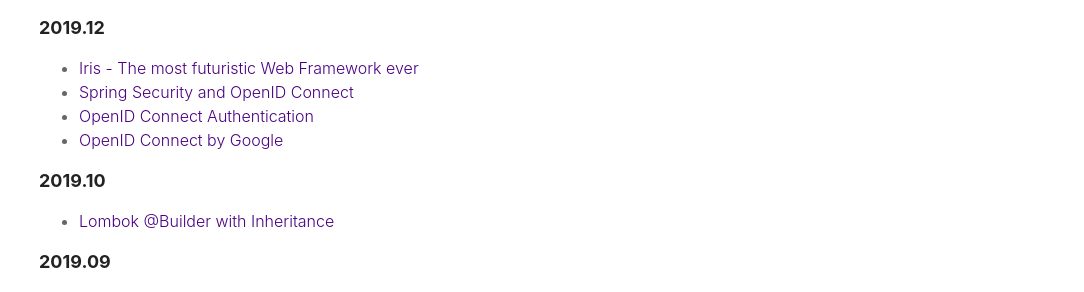
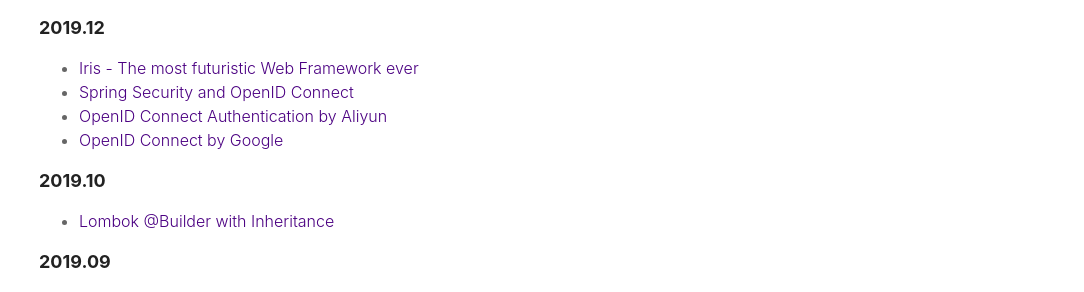
Before and after one commit to Jiangew/jiangew.github.io, a Jekyll site: the page built from hub.md, in a window 1280 px wide and 900 px high. Shown: the part 212-504 px from the top of the window, without its empty margins (196-1280 px from the left). Built offline with Jekyll 4.4.1, drawn with Linux system fonts in a browser that asks for light colours.

Commit message:
polish hub

```diff
--- a/hub.md
+++ b/hub.md
@@ -9,7 +9,7 @@
 
 * [Iris - The most futuristic Web Framework ever](https://iris-go.com)
 * [Spring Security and OpenID Connect](https://www.baeldung.com/spring-security-openid-connect)
-* [OpenID Connect Authentication](https://www.alibabacloud.com/help/zh/doc-detail/48019.htm)
+* [OpenID Connect Authentication by Aliyun](https://www.alibabacloud.com/help/zh/doc-detail/48019.htm)
 * [OpenID Connect by Google](https://developers.google.com/identity/protocols/OpenIDConnect)
 
 ### 2019.10
```
